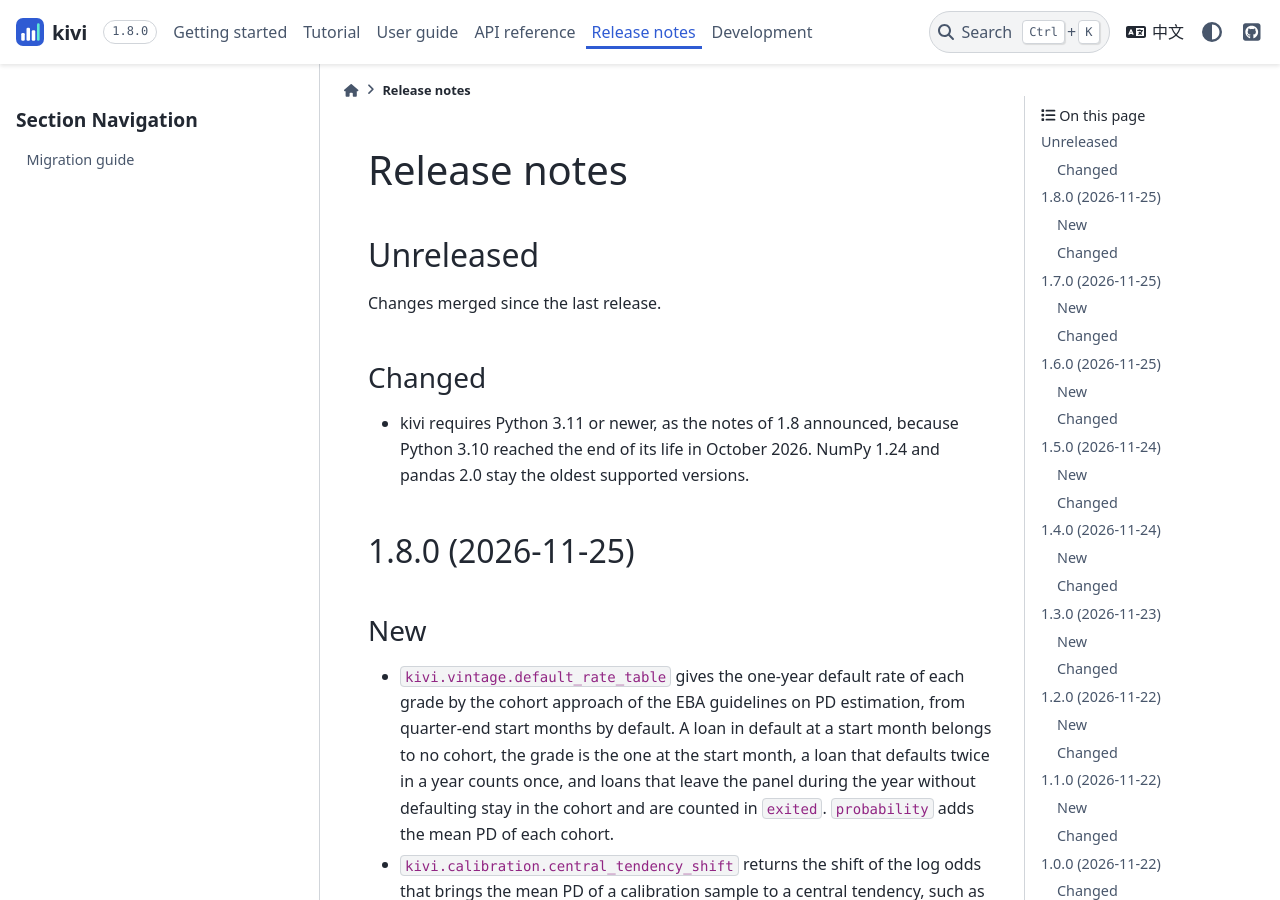
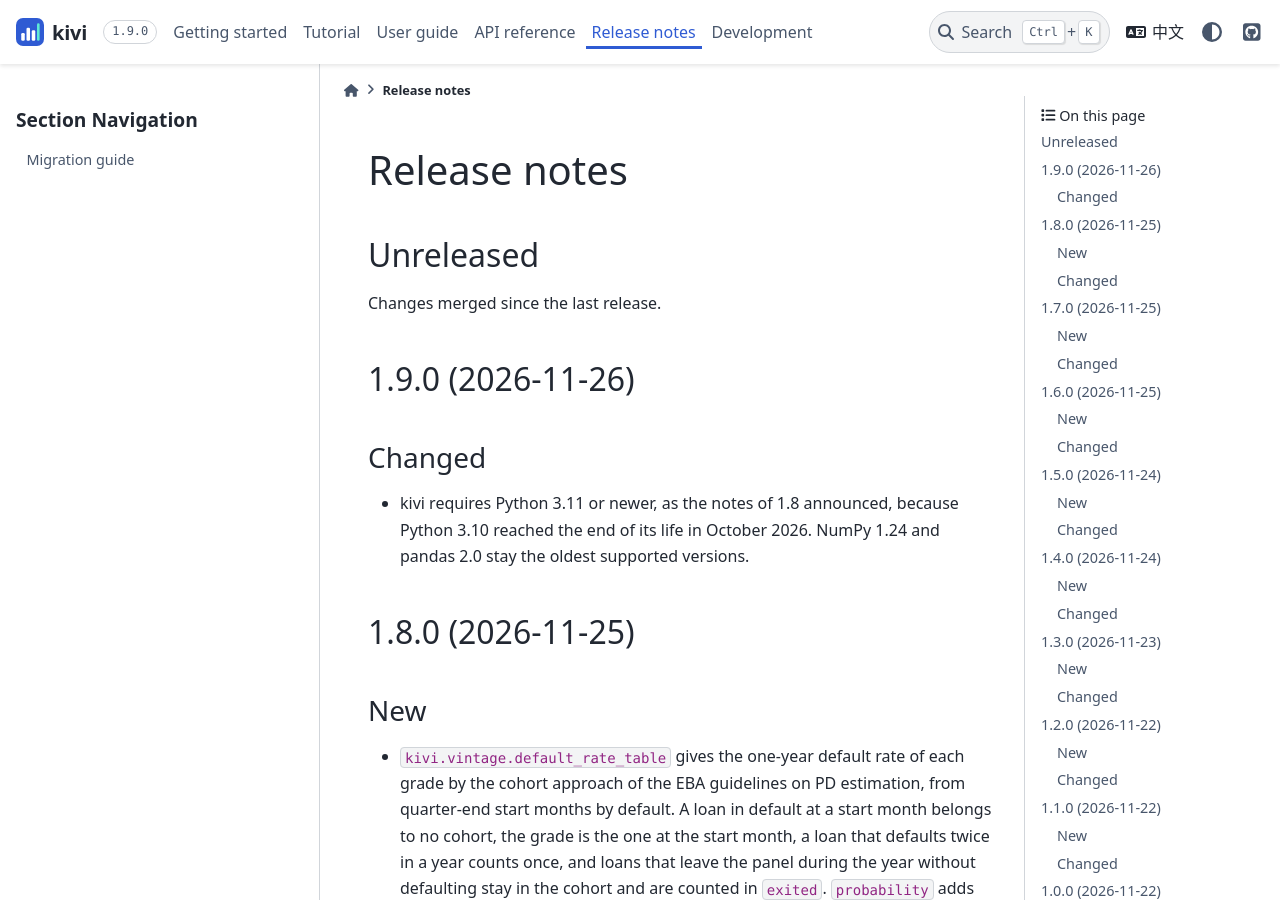
Before and after one commit to gchensy/kivi, a Sphinx documentation site: the page built from docs/release/index.rst, in a window 1280 px wide and 900 px high. Built offline with Sphinx 7.4.7 and the PyData theme 0.15.4, drawn with Linux system fonts in a browser that asks for light colours.

Commit message:
Release 1.9.0
Co-Authored-By: Claude Opus 5.5 <noreply@anthropic.com>

```diff
--- a/docs/release/index.rst
+++ b/docs/release/index.rst
@@ -7,6 +7,14 @@ Unreleased
 Changes merged since the last release.
 
 .. release-fragments::
+
+1.9.0 (2026-11-26)
+------------------
+
+Changed
+^^^^^^^
+
+* kivi requires Python 3.11 or newer, as the notes of 1.8 announced, because Python 3.10 reached the end of its life in October 2026. NumPy 1.24 and pandas 2.0 stay the oldest supported versions.
 
 1.8.0 (2026-11-25)
 ------------------
--- a/docs/release/unreleased/python-3-11.changed.rst
+++ /dev/null
@@ -1 +0,0 @@
-* kivi requires Python 3.11 or newer, as the notes of 1.8 announced, because Python 3.10 reached the end of its life in October 2026. NumPy 1.24 and pandas 2.0 stay the oldest supported versions.
--- a/pyproject.toml
+++ b/pyproject.toml
@@ -4,7 +4,7 @@ build-backend = "hatchling.build"
 
 [project]
 name = "kivi"
-version = "1.8.0"
+version = "1.9.0"
 description = "Credit risk modeling with pandas: binning, WOE, scorecards, validation, calibration, strategy, monitoring and IFRS 9 expected credit loss"
 readme = "README.md"
 requires-python = ">=3.11"
```
Also changed, not shown: 1 other file.
